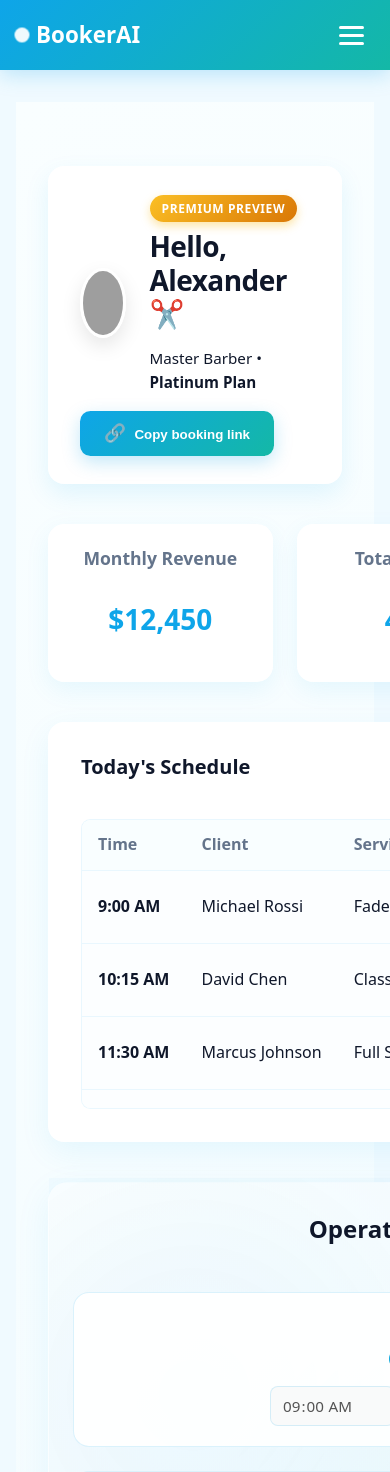
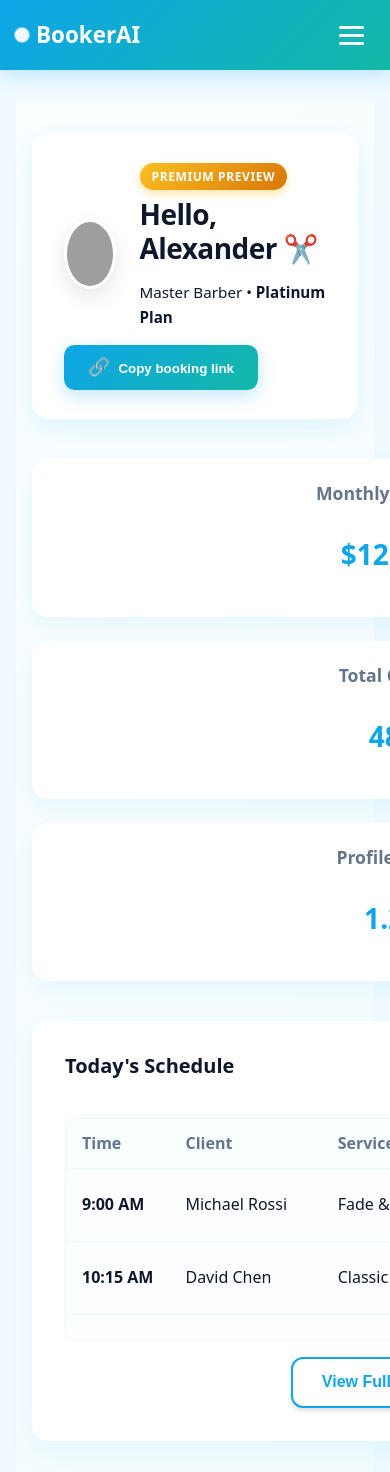
Before and after one commit to salmoncribe/BOOKERAI-main, a Flask app: page /demo in a window 390 px wide. Shown: the top 1472 px of the page. Run offline with Flask 3, Linux system fonts and the light colour scheme; some libraries are stand-ins or nearby versions; grey boxes are pictures that could not be loaded.

Commit message:
Fix mobile responsiveness: layout stacking, viewport tweaks, and schedule limits

```diff
--- a/static/css/auth.css
+++ b/static/css/auth.css
@@ -68,13 +68,14 @@
     max-width: 1200px;
     margin: 0 auto;
     padding: 2rem;
-    min-height: 100vh;
+    min-height: 100dvh;
     display: flex;
     flex-direction: column;
     justify-content: center;
     position: relative;
     align-items: center;
-    /* Center horizontally */
+    padding-bottom: env(safe-area-inset-bottom);
+    /* Fix for iOS home bar */
 }
 
 /* 🔄 Transitions */
--- a/static/css/dashboard.css
+++ b/static/css/dashboard.css
@@ -13,6 +13,13 @@
     width: 100%;
     margin: 0 auto;
     overflow-x: hidden;
+}
+
+/* Helper for mobile button */
+.mobile-view-calendar-btn {
+    display: none;
+    margin-top: 1rem;
+    text-align: center;
 }
 
 .dashboard .animated-bg {
@@ -623,8 +630,28 @@
 
 /* Responsive Dashboard Specifics */
 @media (max-width: 768px) {
+    .dashboard {
+        padding: 2rem 1rem;
+    }
+
     .table-scroll {
         max-height: 55vh;
+    }
+
+    /* Stack grids vertically */
+    .insights-grid,
+    .hours-grid {
+        grid-template-columns: 1fr;
+    }
+
+    /* Limit appointments to 4 items on mobile */
+    .appointments-card tbody tr:nth-child(n+5) {
+        display: none;
+    }
+
+    /* Show mobile CTA */
+    .mobile-view-calendar-btn {
+        display: block;
     }
 }
 
--- a/templates/dashboard.html
+++ b/templates/dashboard.html
@@ -84,6 +84,9 @@
               {% endfor %}
             </tbody>
           </table>
+        </div>
+        <div class="mobile-view-calendar-btn">
+          <button class="btn btn-secondary full-width" onclick="openCalendar()">View Full Calendar</button>
         </div>
         {% else %}
         <p class="muted small">No upcoming appointments yet.</p>
--- a/templates/dashboard_free.html
+++ b/templates/dashboard_free.html
@@ -57,6 +57,9 @@
               {% endfor %}
             </tbody>
           </table>
+        </div>
+        <div class="mobile-view-calendar-btn">
+          <button class="btn btn-secondary full-width" onclick="openCalendar()">View Full Calendar</button>
         </div>
         {% else %}
         <p class="muted small">No upcoming appointments yet.</p>
--- a/templates/demo.html
+++ b/templates/demo.html
@@ -139,6 +139,9 @@
             </tbody>
           </table>
         </div>
+        <div class="mobile-view-calendar-btn">
+          <button class="btn btn-secondary full-width" onclick="openCalendar()">View Full Calendar</button>
+        </div>
       </div>
 
       <!-- Hours Editor (Visual Only) -->
```
